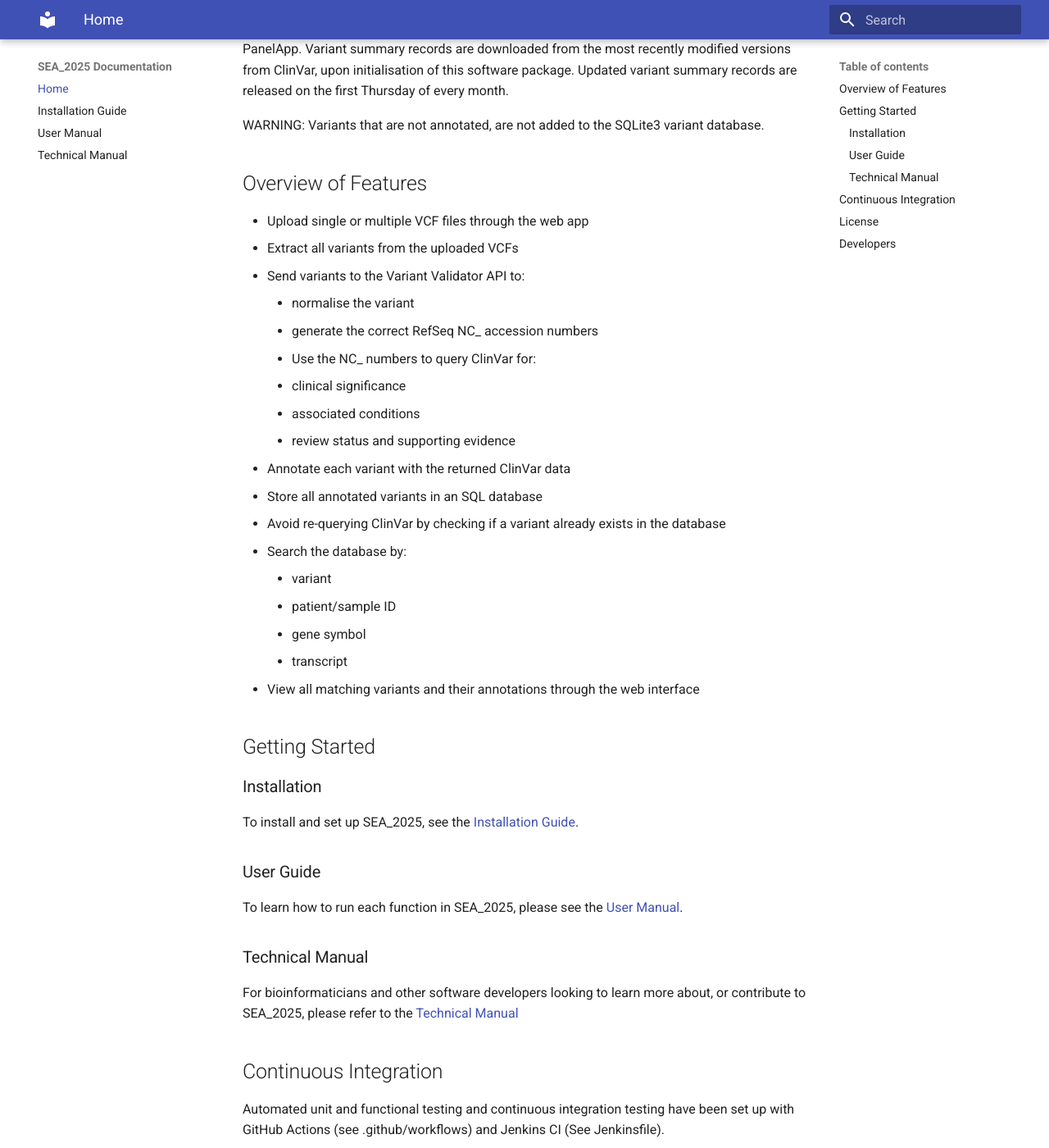
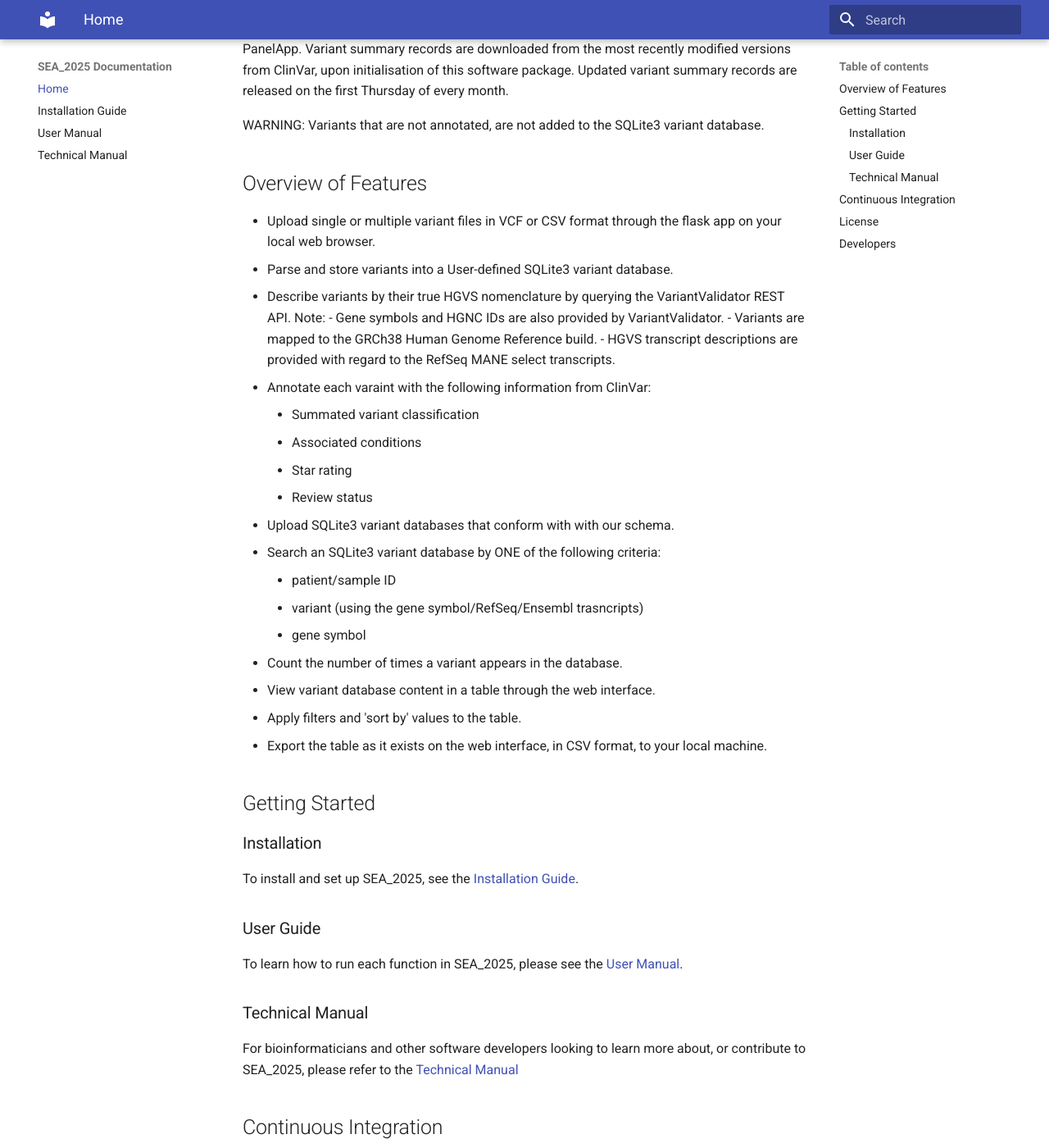
Before and after one commit to RebeccaSizer/Software_Engineering_Assessment_2025_AR_RW_RS, an MkDocs documentation site: the page built from docs/index.md, in a window 1280 px wide and 1400 px high, scrolled down 611 px. Shown: the whole window at 82% size. Built offline with MkDocs 1.6.1 and Material for MkDocs 9.7.7, drawn with Linux system fonts in a browser that asks for light colours.

Commit message:
Update notice and expand feature overview in documentation
Enhanced the notice section for clarity and added new features related to variant file uploads and database interactions.

```diff
--- a/docs/index.md
+++ b/docs/index.md
@@ -10,24 +10,26 @@ WARNING: Variants that are not annotated, are not added to the SQLite3 variant d
 
 ## Overview of Features
 
-- Upload single or multiple VCF files through the web app
-- Extract all variants from the uploaded VCFs
-- Send variants to the Variant Validator API to:
-    - normalise the variant
-    - generate the correct RefSeq NC_ accession numbers
-    - Use the NC_ numbers to query ClinVar for:
-    - clinical significance
-    - associated conditions
-    - review status and supporting evidence
-- Annotate each variant with the returned ClinVar data
-- Store all annotated variants in an SQL database
-- Avoid re-querying ClinVar by checking if a variant already exists in the database
-- Search the database by:
-    - variant
+- Upload single or multiple variant files in VCF or CSV format through the flask app on your local web browser.
+- Parse and store variants into a User-defined SQLite3 variant database.
+- Describe variants by their true HGVS nomenclature by querying the VariantValidator REST API.
+  Note: - Gene symbols and HGNC IDs are also provided by VariantValidator.
+        - Variants are mapped to the GRCh38 Human Genome Reference build.
+        - HGVS transcript descriptions are provided with regard to the RefSeq MANE select transcripts.
+- Annotate each varaint with the following information from ClinVar:
+    - Summated variant classification
+    - Associated conditions
+    - Star rating
+    - Review status
+- Upload SQLite3 variant databases that conform with with our schema.
+- Search an SQLite3 variant database by ONE of the following criteria:
     - patient/sample ID
+    - variant (using the gene symbol/RefSeq/Ensembl trasncripts)
     - gene symbol
-    - transcript
-- View all matching variants and their annotations through the web interface
+- Count the number of times a variant appears in the database.
+- View variant database content in a table through the web interface.
+- Apply filters and 'sort by' values to the table.
+- Export the table as it exists on the web interface, in CSV format, to your local machine.
 
 ## Getting Started
 ### Installation
```
Also changed, not shown: other parts of docs/index.md (+1 -1 lines).
